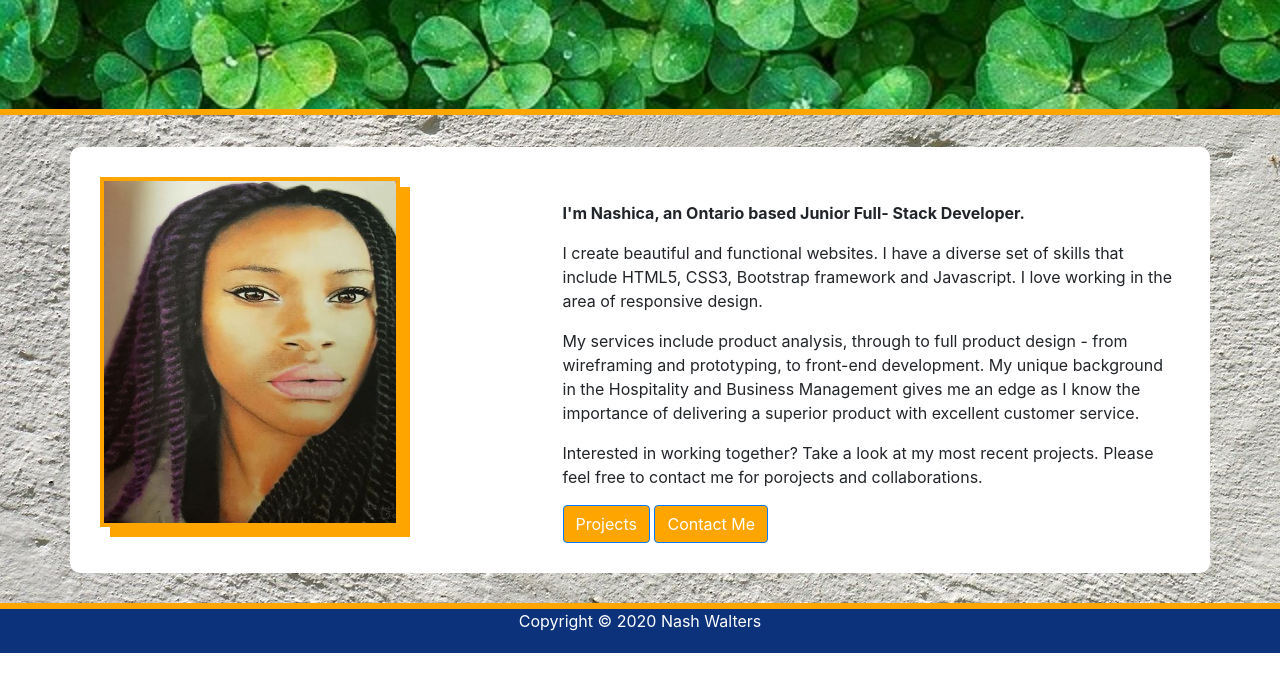
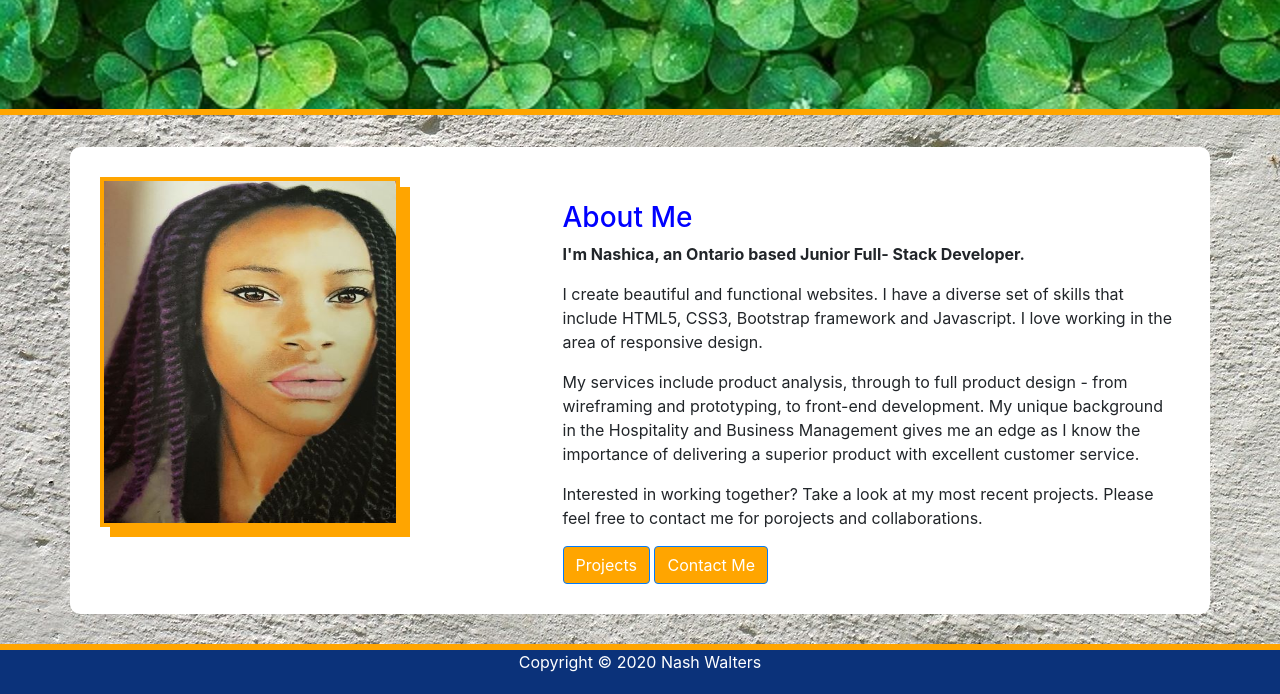
Before and after one commit to nashwalters/rmd-portfolio, a plain HTML site: page index.html in a window 1280 px wide. Shown: the part 364-1058 px from the top of the page. Before the commit the page ends 1017 px from the top, so only its background shows below. Drawn offline with nearby package versions, Linux system fonts and the light colour scheme.

Commit message:
Used an HTML validation service to ensure that each page has valid HTML.

```diff
--- a/assets/css/style.css
+++ b/assets/css/style.css
@@ -13,6 +13,10 @@ h1 {
     font-size: 3em;
     font-weight: 900 !important;
     margin-top: 50px;
+}
+
+h3 {
+    color: blue;
 }
 
 h4 {
--- a/index.html
+++ b/index.html
@@ -50,22 +50,23 @@
         <!--Bootstrap Jumbotron End-->
         <!-- About Me section using grid layout-->
       <section class= "container" id="bg-color">
-        <article class="row justify-content-between">
+        <div class="row justify-content-between">
           <div class="col-lg-4 ">
             <img src="assets/img/Me.JPG" class="img-fluid img-me" alt="Picture of Nashica Walters">
           </div>
           <div class="col-lg-7">
           <br>
+            <h3>About Me</h3>
             <p><strong> I'm Nashica, an Ontario based Junior Full- Stack Developer.</strong></p>
             <p>I create beautiful and functional websites. I have a diverse set of skills that include HTML5, CSS3, Bootstrap framework and Javascript. I love working in the area of responsive design.</p>
             <p>My services include product analysis, through to full product design - from wireframing and prototyping, to front-end development. My unique background in the Hospitality and Business Management gives me an edge as I know the importance of delivering a superior product with excellent customer service. </p>
             <p>Interested in working together? Take a look at my most recent projects. Please feel free to contact me for porojects and collaborations. </p>
               <a class="btn btn-primary" href="portfolio.html" role="button">Projects</a>
               <a class="btn btn-primary" href="contact.html" role="button">Contact Me</a>
-            </div>
-        </article>
+          </div>
+        </div>
       </section>
-         <!-- About Me Section End-->
+    <!-- About Me Section End-->
     </main>
     <!-- Sticky Footer-->
     <footer class="footer">
```
